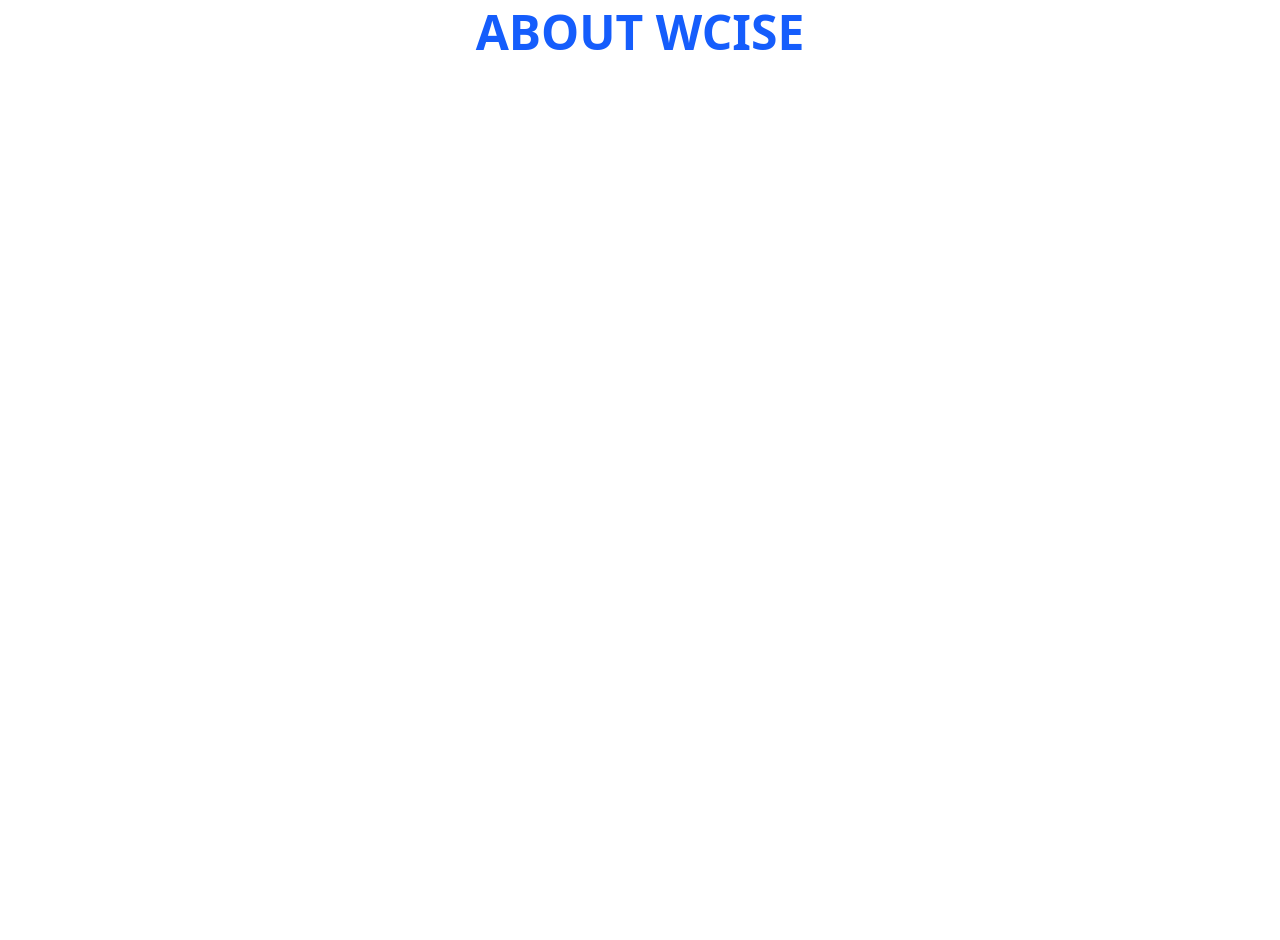
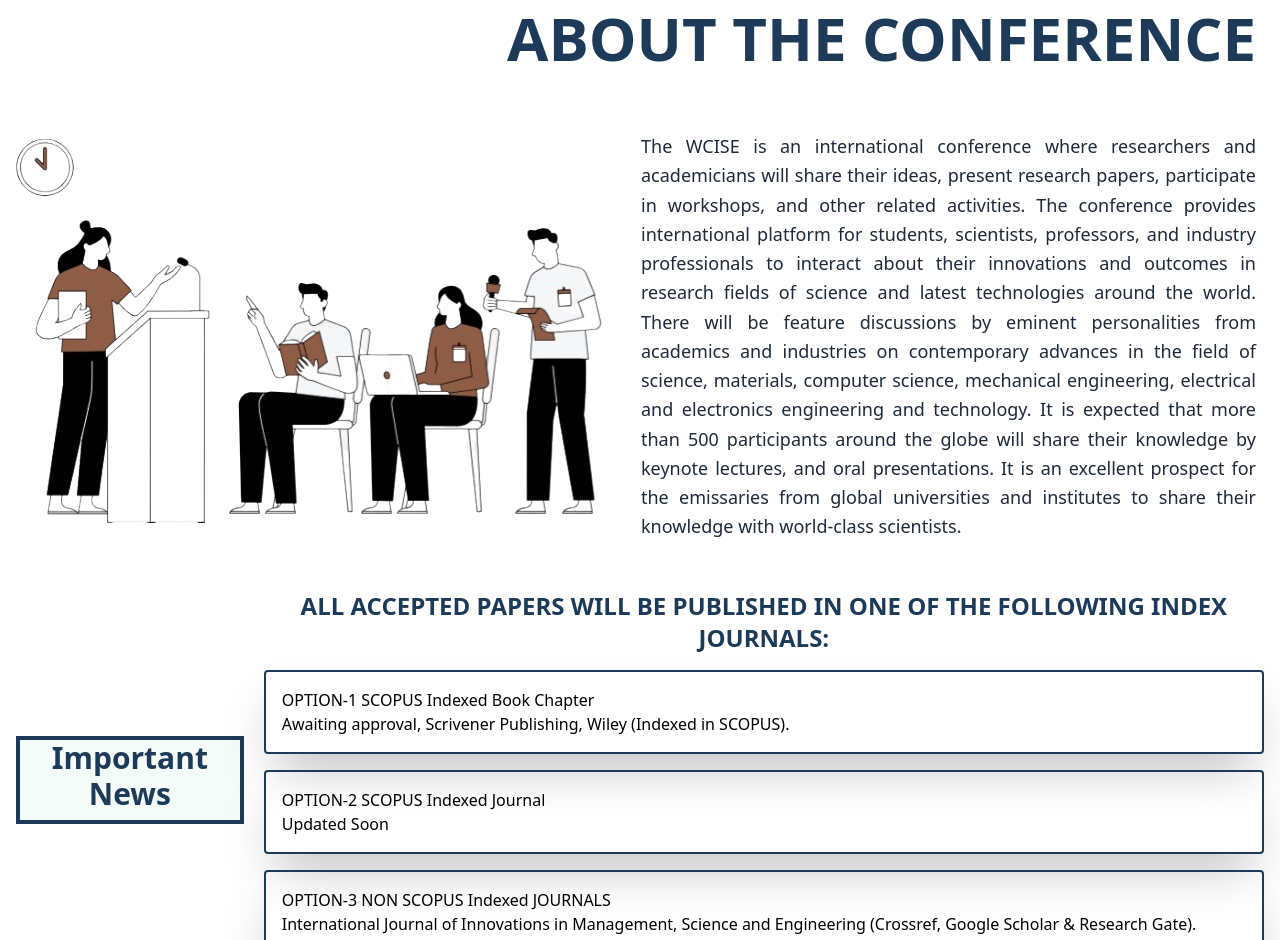
Before and after one commit to Dhrati31/wcise, a React (Vite) app in the folder frontend/: page / in a window 1280 px wide. Shown: the part 620-1560 px from the top of the page. Before the commit the page ends 800 px from the top, so only its background shows below. Built offline with nearby package versions, Linux system fonts and the light colour scheme.

Commit message:
landing Page 2

```diff
--- /dev/null
+++ b/frontend/src/components/Home Components/About.jsx
@@ -0,0 +1,17 @@
+import React from 'react'
+import Title from '../Title'
+import about_us from '../../images/about_us.png'
+
+function About() {
+  return (
+    <div>
+        <Title title={"ABOUT THE CONFERENCE"}/>
+        <div className='flex items-center justify-center flex-col pl-2 pr-2 lg:flex-row'>
+            <img src={about_us} alt="" />
+            <p className="text-justify mt-8 text-gray-800 text-md leading-relaxed pl-4 pr-4 lg:text-lg">The WCISE is an international conference where researchers and academicians will share their ideas, present research papers, participate in workshops, and other related activities. The conference provides international platform for students, scientists, professors, and industry professionals to interact about their innovations and outcomes in research fields of science and latest technologies around the world. There will be feature discussions by eminent personalities from academics and industries on contemporary advances in the field of science, materials, computer science, mechanical engineering, electrical and electronics engineering and technology. It is expected that more than 500 participants around the globe will share their knowledge by keynote lectures, and oral presentations. It is an excellent prospect for the emissaries from global universities and institutes to share their knowledge with world-class scientists.</p>
+        </div>
+    </div>
+  )
+}
+
+export default About
--- /dev/null
+++ b/frontend/src/components/Home Components/ImportantNews.jsx
@@ -0,0 +1,34 @@
+import React from 'react'
+
+function ImportantNews() {
+  return (
+    <div className='ml-4 mr-4 mt-6 flex flex-col lg:flex-row gap-5 lg:items-center lg:justify-center'>
+      <div className='flex flex-col border-4 border-[#1d3b58] bg-[#f5fbf9] text-center text-3xl pb-2 text-[#1d3b58] font-bold w-1/5'>
+        Important News
+      </div>
+      <div>
+        <div>
+          <h3 className='mt-6 text-center text-[#1d3b58] text-2xl font-bold mb-4'>ALL ACCEPTED PAPERS WILL BE PUBLISHED IN ONE OF THE FOLLOWING INDEX JOURNALS:</h3>
+          <div className='border-2 border-[#1d3b58] p-4 rounded shadow-2xl mb-4'>
+            <h3>OPTION-1 SCOPUS Indexed Book Chapter</h3>
+            <div>Awaiting approval, Scrivener Publishing, Wiley (Indexed in SCOPUS).</div>
+          </div>
+
+          <div className='border-2 border-[#1d3b58] p-4 rounded shadow-2xl mb-4'>
+            <h3>OPTION-2 SCOPUS Indexed Journal</h3>
+            <div>Updated Soon</div>
+          </div>
+
+          <div className='border-2 border-[#1d3b58] p-4 rounded shadow-2xl mb-4'>
+            <h3>OPTION-3 NON SCOPUS Indexed JOURNALS</h3>
+            <div>International Journal of Innovations in Management, Science and Engineering (Crossref, Google Scholar & Research Gate).
+              https://ijimse.co.in/
+            </div>
+          </div>
+        </div>
+      </div>
+    </div>
+  )
+}
+
+export default ImportantNews
--- a/frontend/src/components/Title.jsx
+++ b/frontend/src/components/Title.jsx
@@ -5,7 +5,7 @@ function Title(props) {
 
 
   return (
-    <div className='text-5xl font-bold text-center my-8 text-blue-600'>{props.title}</div>
+    <div className='text-4xl font-bold text-center my-8 text-[#1d3b58] lg:text-6xl lg:text-right lg:pr-6'>{props.title}</div>
   )
 }
 
--- a/frontend/src/pages/Home.jsx
+++ b/frontend/src/pages/Home.jsx
@@ -1,12 +1,15 @@
 import React from 'react'
 import Slider from '../components/Home Components/Slider'
 import Title from '../components/Title'
+import About from '../components/Home Components/About'
+import ImportantNews from '../components/Home Components/ImportantNews'
 
 function Home() {
   return (
     <div>
       <Slider />
-      <Title title={"ABOUT WCISE"}/>
+      <About />
+      <ImportantNews />
     </div>
   )
 }
```
Also changed, not shown: frontend/src/images/about_us.png (added).
